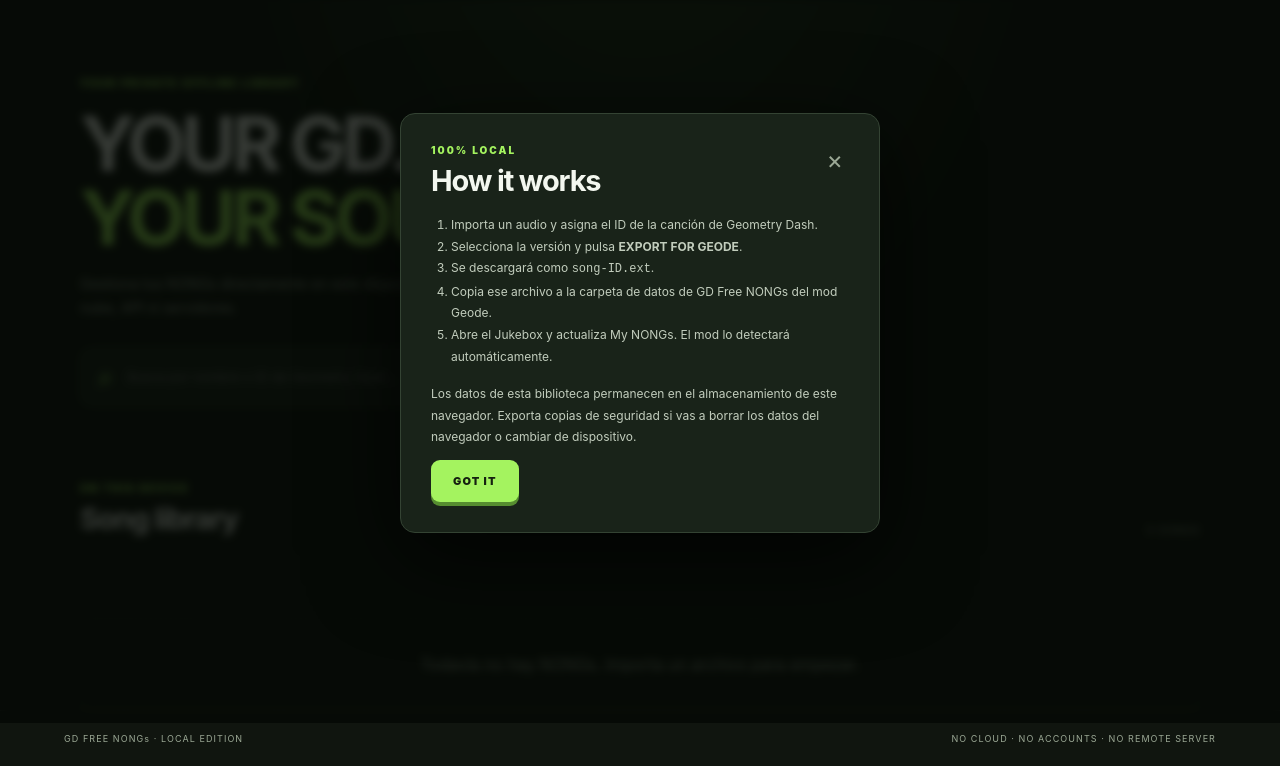
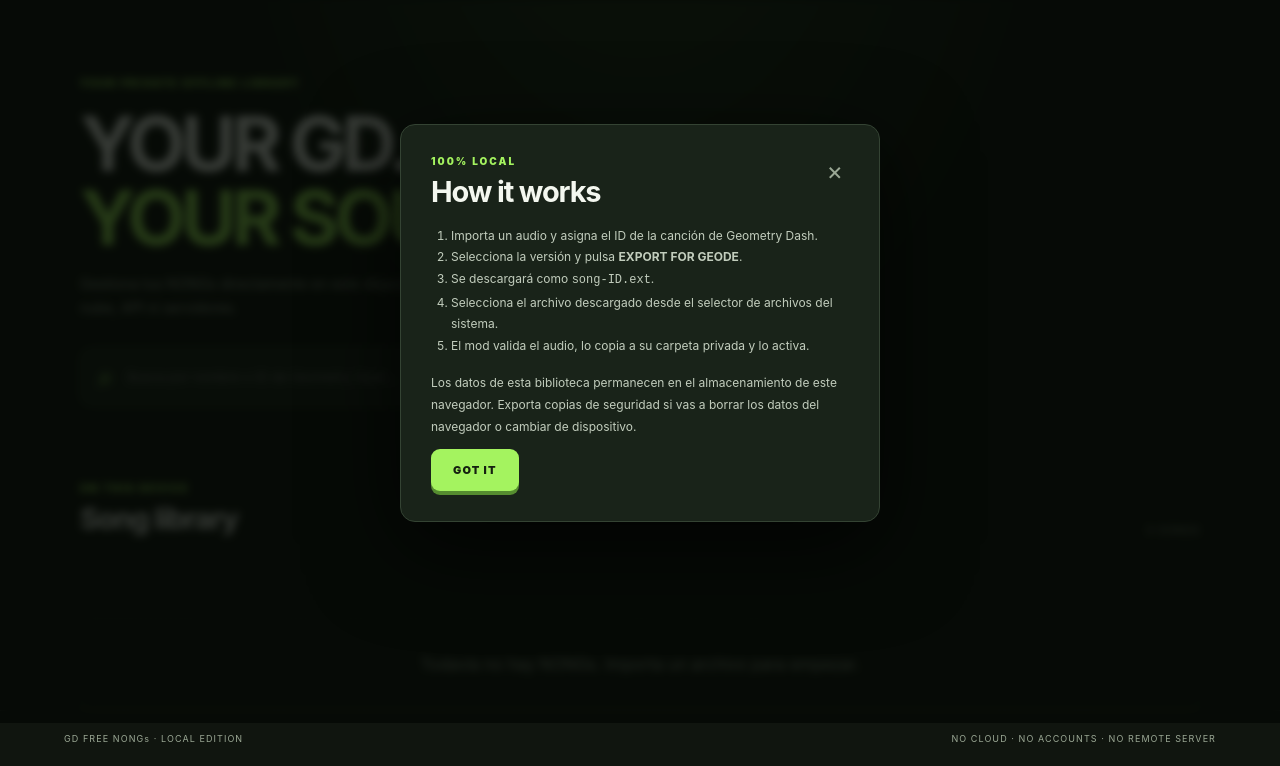
Before and after one commit to Sfj3861/GD-Free-NONGs, a plain HTML site: page web/index.html in a window 1280 px wide. Both pictures are taken after a click on the button "Información". Shown: the part 77-843 px from the top of the page. Drawn offline with Linux system fonts and the light colour scheme.

Commit message:
Correct Geode import instructions in web dialog

```diff
--- a/web/index.html
+++ b/web/index.html
@@ -53,8 +53,8 @@
       <li>Importa un audio y asigna el ID de la canción de Geometry Dash.</li>
       <li>Selecciona la versión y pulsa <b>EXPORT FOR GEODE</b>.</li>
       <li>Se descargará como <code>song-ID.ext</code>.</li>
-      <li>Copia ese archivo a la carpeta de datos de GD Free NONGs del mod Geode.</li>
-      <li>Abre el Jukebox y actualiza My NONGs. El mod lo detectará automáticamente.</li>
+      <li>Selecciona el archivo descargado desde el selector de archivos del sistema.</li>
+      <li>El mod valida el audio, lo copia a su carpeta privada y lo activa.</li>
     </ol>
     <p class="muted">Los datos de esta biblioteca permanecen en el almacenamiento de este navegador. Exporta copias de seguridad si vas a borrar los datos del navegador o cambiar de dispositivo.</p>
     <button class="gd-button" id="infoDone">GOT IT</button>
```
